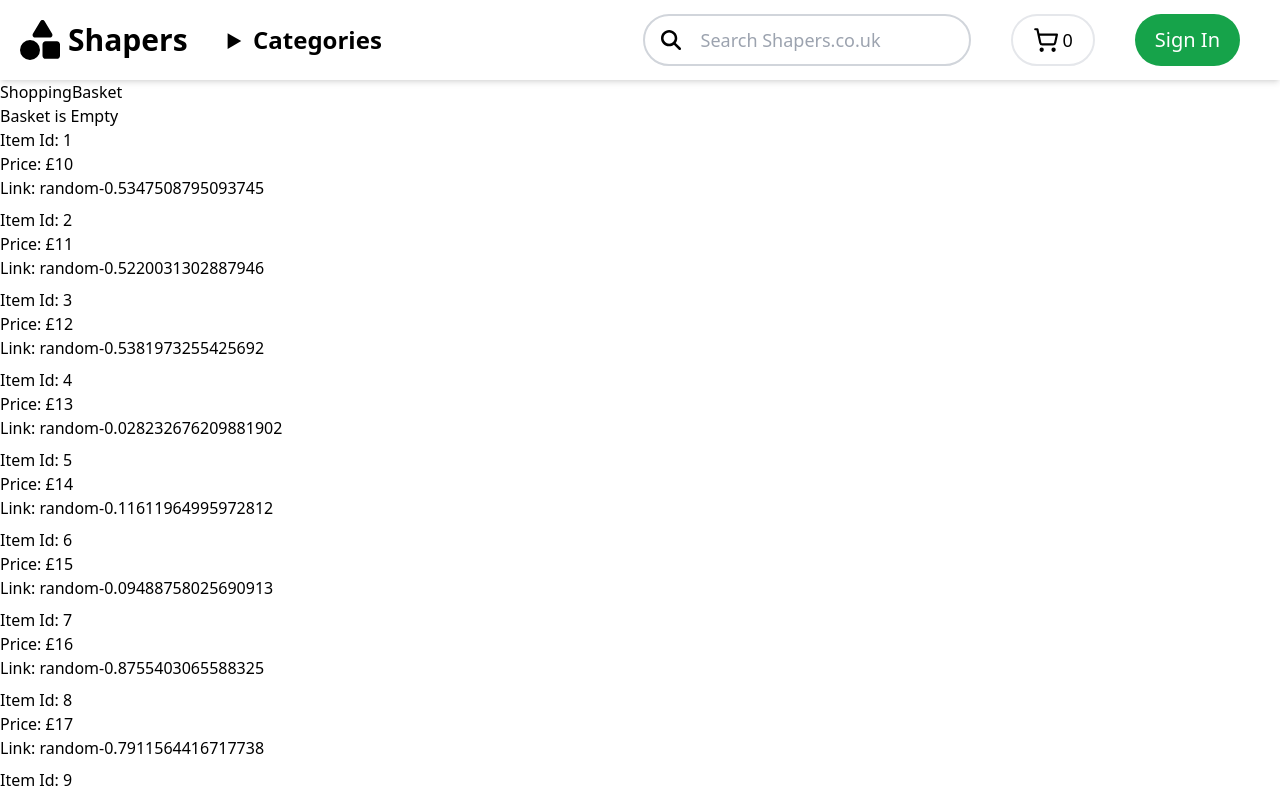
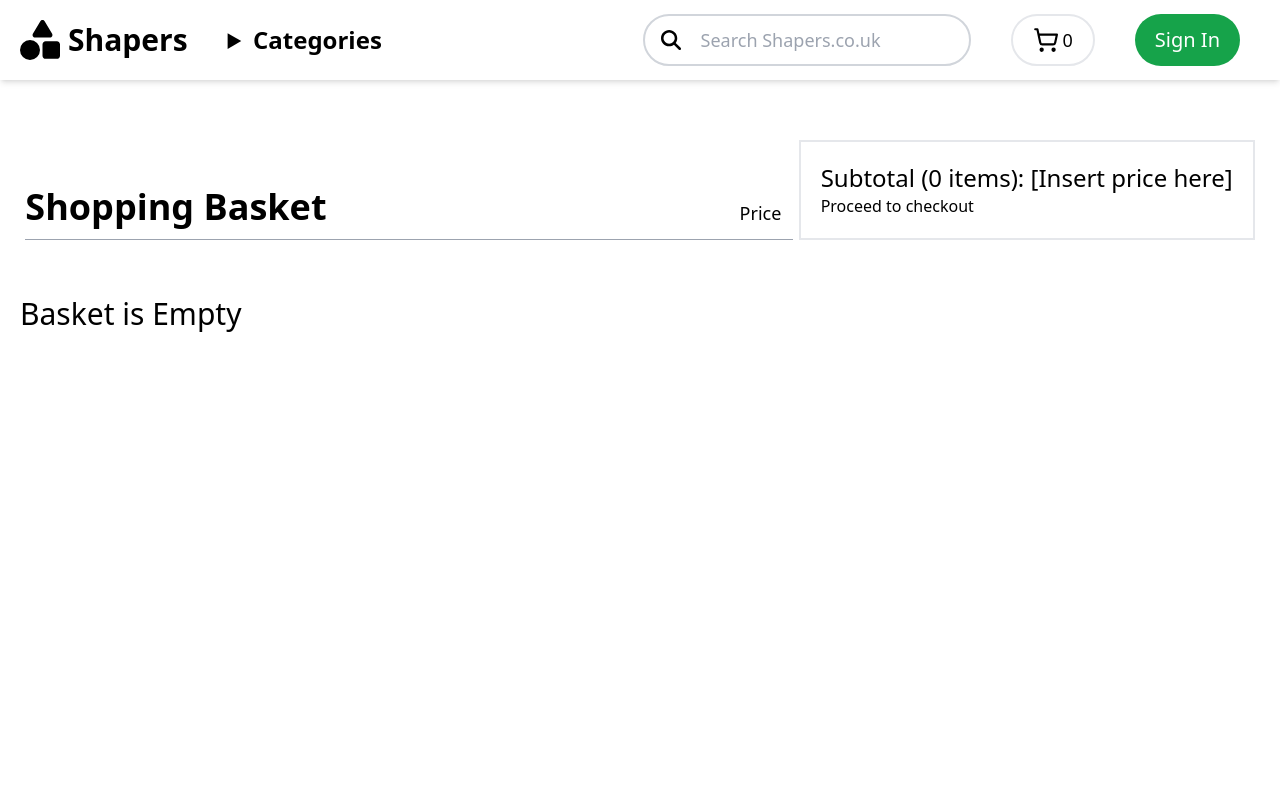
Before and after one commit to JGMundle/shapers-ecommerce, a Next.js app: page /Random in a window 1280 px wide. Shown: the top 796 px of the page. Built offline with nearby package versions, Linux system fonts and the light colour scheme.

Commit message:
chore: change ShoppingBasket from dummy data to ShoppingBasket design

```diff
--- a/app/components/SSR/NavBar.tsx
+++ b/app/components/SSR/NavBar.tsx
@@ -22,11 +22,11 @@ const NavBar = () => {
   }
 
   return (
-    <div className="flex flex-row p-5 shadow-md items-center">
-      <div className="flex flex-row space-x-2 items-center">
+    <div className="flex flex-row p-5 shadow-md items-center" >
+      <Link href={"/"} className="flex flex-row space-x-2 items-center">
         <FaShapes size={40} />
         <h1 className="text-3xl font-bold">Shapers</h1>
-      </div>
+      </Link>
 
       <details className={dropdownStyle.detailsStyle}>
         <summary className={dropdownStyle.summaryStyle}>Categories</summary>
--- a/app/components/ShoppingBasket.tsx
+++ b/app/components/ShoppingBasket.tsx
@@ -15,32 +15,54 @@ let basket = [];
 
 const ShoppingBasket = () => {
   //items
-  let items = Array.from({ length: 20 }, (_, index) => ({
-    id: index + 1,
-    url: `random-${Math.random()}`,
-    name: `name-${index}`,
-    price: index + 10,
-    quantity: 100,
-    category: `cat-${Math.random()}`,
-    description: `desc-${Math.random()}`,
-  }));
+  // let items = Array.from({ length: 20 }, (_, index) => ({
+  //   id: index + 1,
+  //   url: `random-${Math.random()}`,
+  //   name: `name-${index}`,
+  //   price: index + 10,
+  //   quantity: 100,
+  //   category: `cat-${Math.random()}`,
+  //   description: `desc-${Math.random()}`,
+  // }));
+
+  // Styles
+  const ShoppingBasketStyle = {
+
+  }
 
   const store = useStore();
 
   return (
     <div>
-      <div>
-        <h1>ShoppingBasket</h1>
-        {basket.length === 0 && <h3>Basket is Empty</h3>}
+      <div className="bg-white mt-10 p-5 flex flex-row justify-evenly">
+        {/* Titles */}
+        <div
+          className="border-b border-gray-400 pb-3 flex flex-row items-end relative"
+          style={{ width: "60vw" }}
+        >
+          <h1 className="text-4xl font-semibold">Shopping Basket</h1>
+          <p className="absolute right-3 text-lg">Price</p>
+        </div>
+
+        <div className="border-2 p-5">
+          <h1 className="text-2xl">Subtotal &#40;0 items&#41;: &#91;Insert price here&#93;</h1>
+
+          <button>Proceed to checkout</button>
+        </div>
       </div>
-      <div className="flex flex-col space-y-2">
-        {items.map((item, index) => (
+      <div className="flex flex-col space-y-2 p-5 ">
+        {/* {items.map((item, index) => (
           <div key={index}>
             <h1>Item Id: {item.id}</h1>
             <h2>Price: £{item.price}</h2>
             <h2>Link: {item.url}</h2>
           </div>
-        ))}
+        ))} */}
+
+        {/* Basket */}
+        <div className="mt-4">
+          {basket.length === 0 && <h3 className="text-3xl">Basket is Empty</h3>}
+        </div>
       </div>
     </div>
   );
--- a/app/page.tsx
+++ b/app/page.tsx
@@ -1,14 +1,13 @@
-"use client"
+"use client";
 import NavBar from "./components/SSR/NavBar";
 import { GrCube } from "react-icons/gr";
 import { FaCircle, FaShapes } from "react-icons/fa";
 
-
 export default function Home() {
-
   // Styles
   const footerStyle = {
-    mainfooter: "bg-slate-500 p-20 flex flex-row space-x-10 items-center justify-center",
+    mainfooter:
+      "bg-slate-500 p-20 flex flex-row space-x-10 items-center justify-center",
     countryAndPayment: "border p-2 rounded-sm text-lg",
   };
 
@@ -19,7 +18,7 @@ export default function Home() {
     mainItemStyle: "border-2 border-gray-400 rounded-md px-10 p-5 shadow-lg",
     itemCategory: "font-bold text-gray-400 text-lg",
     itemName: "text-3xl mt-2 font-extrabold",
-    itemPrice: "text-3xl mt-2 font-mono"
+    itemPrice: "text-3xl mt-2 font-mono",
   };
 
   return (
@@ -34,11 +33,7 @@ export default function Home() {
         <div className={recommendationStyle.mainDiv}>
           {/* Recommendation for 2D shapes */}
           <div className={recommendationStyle.mainItemStyle}>
-            <FaCircle
-              onClick={() => console.log('Navigating to "/UserItemScreen"')}
-              size={200}
-              className="p-7"
-            />
+            <FaCircle size={200} className="p-7" />
             <div className="mt-10">
               <h2 className={recommendationStyle.itemCategory}>2D Shapes</h2>
               <h1 className={recommendationStyle.itemName}>Circle</h1>
@@ -61,7 +56,7 @@ export default function Home() {
         </div>
       </main>
 
-      <div className="p-"/>
+      <div className="p-" />
 
       <footer className={footerStyle.mainfooter}>
         <div className="flex flex-row space-x-2 items-center">
```
Also changed, not shown: CommitLog.txt.
